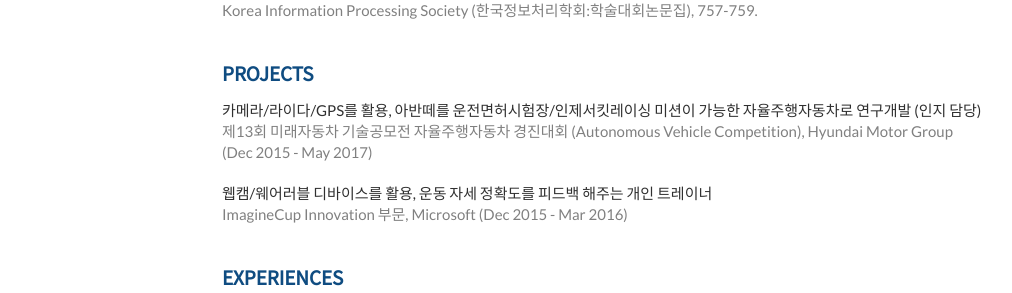
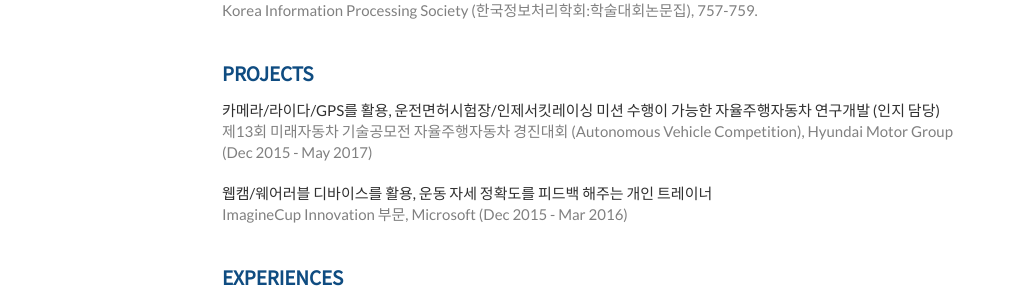
Before and after one commit to K-I-M-J-I-N/K-I-M-J-I-N.github.io, a Jekyll site: the page built from index.html, in a window 1280 px wide. Shown: the part 457-750 px from the top of the page, without its empty margins (138-1150 px from the left). Built offline with Jekyll 4.4.1, drawn with Linux system fonts in a browser that asks for light colours; nearby versions of some CDN libraries; the list of posts is cut into pages by our own code.

Commit message:
Update projects.html

```diff
--- a/_includes/projects.html
+++ b/_includes/projects.html
@@ -3,7 +3,7 @@
 
     <article>
         <header>
-            카메라/라이다/GPS를 활용, 아반떼를 운전면허시험장/인제서킷레이싱 미션이 가능한 자율주행자동차로 연구개발 (인지 담당)<br/>
+            카메라/라이다/GPS를 활용, 운전면허시험장/인제서킷레이싱 미션 수행이 가능한 자율주행자동차 연구개발 (인지 담당)<br/>
             <span>제13회 미래자동차 기술공모전 자율주행자동차 경진대회 (Autonomous Vehicle Competition), Hyundai Motor Group (Dec 2015 - May 2017)</span>
         </header>
     </article>
```
